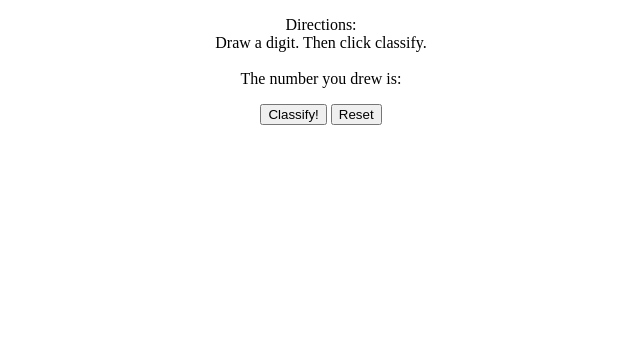
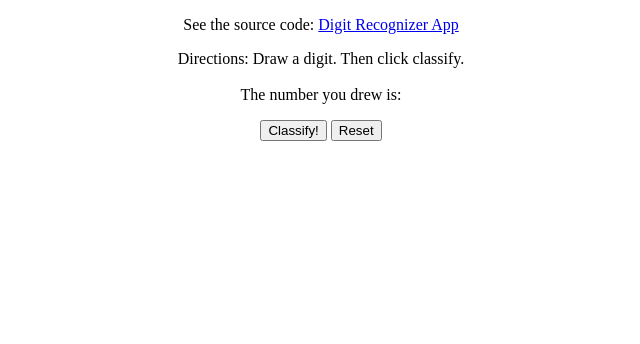
Before and after one commit to r2dtu/digit-classifier, a Django app: page / in a window 1280 px wide. Shown: the part 390-734 px from the top of the page, without its empty margins (319-959 px from the left). Run offline with Django 3.2, Linux system fonts and the light colour scheme.

Commit message:
Added link to source code on home page

```diff
--- a/paintapp/templates/paint.html
+++ b/paintapp/templates/paint.html
@@ -7,8 +7,10 @@
 </canvas>
 
 <center>
-    <p>Directions: <br>
-        Draw a digit. Then click classify.
+    <p>
+        See the source code: <a href="https://github.com/r2dtu/digit-classifier.git">Digit Recognizer App</a>
+    </p>
+    <p>Directions:  Draw a digit. Then click classify.
         <br><br>
         The number you drew is: <div id="output"></div>
     </p>
```
